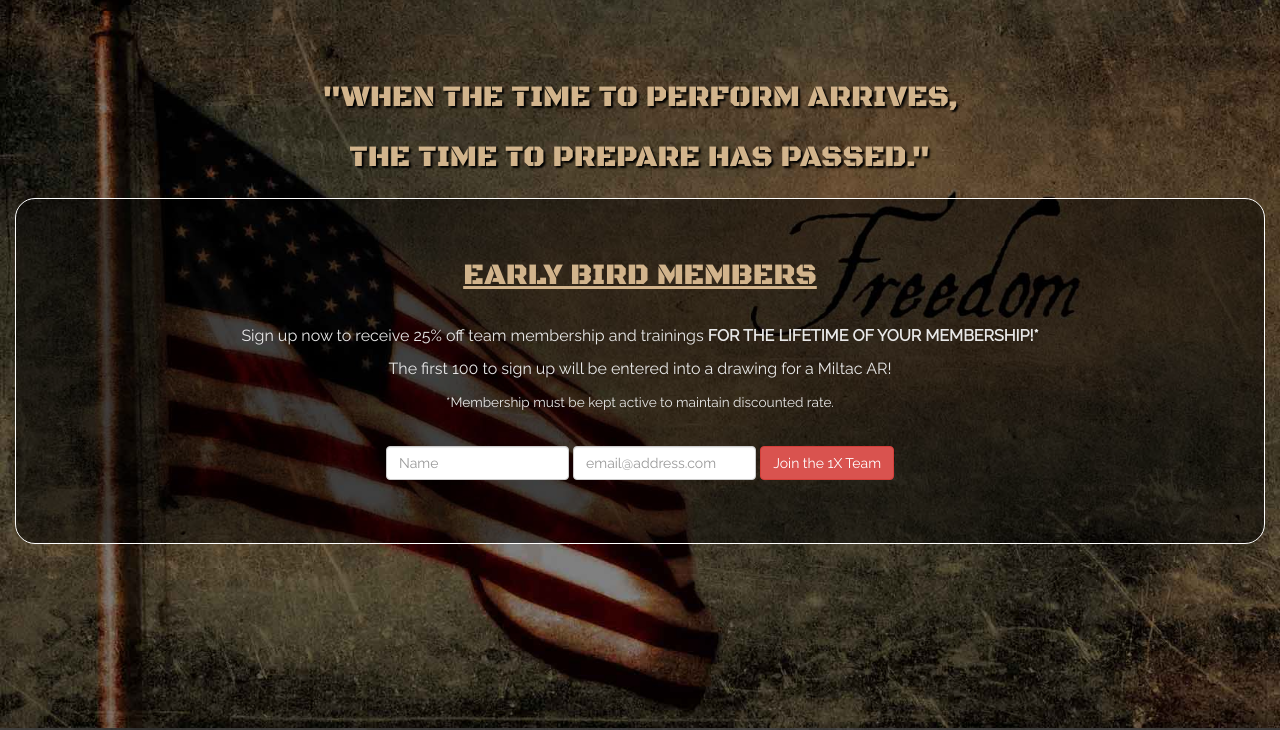
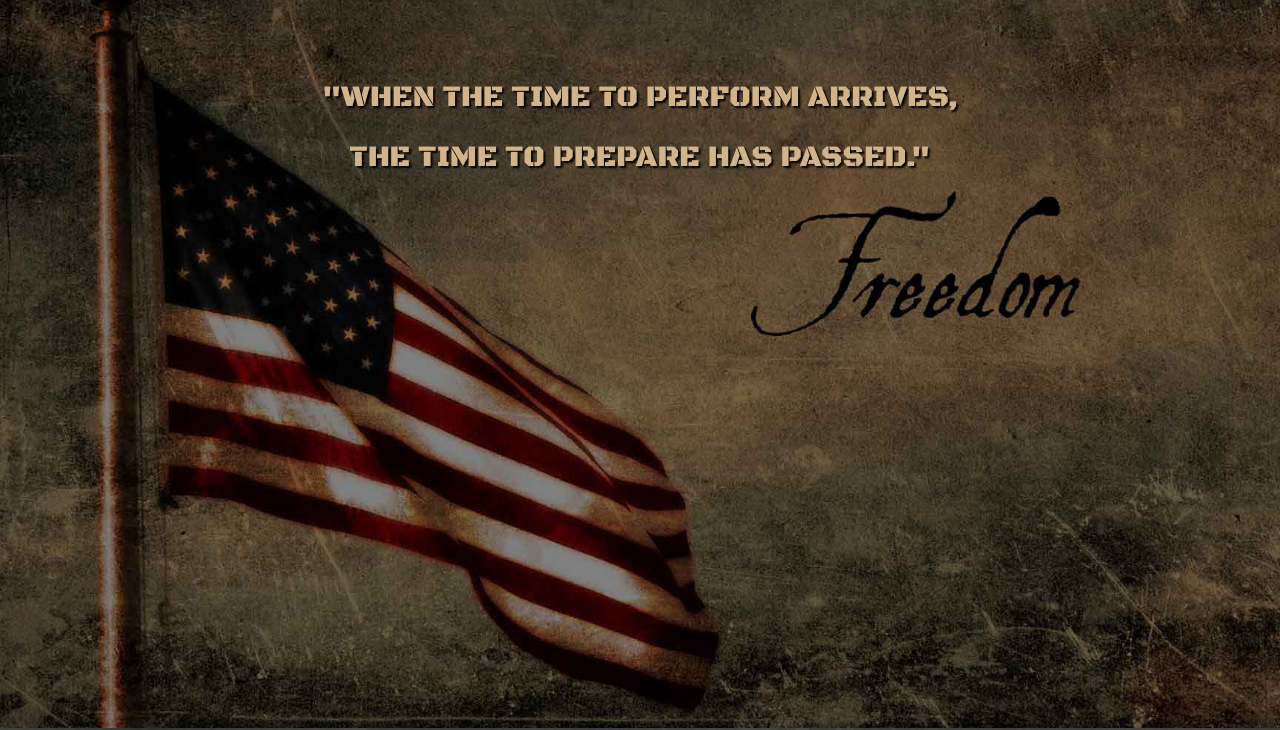
Before and after one commit to JDDudley/1x-landing, a plain HTML site: page index.html in a window 1280 px wide. Shown: the part 72-802 px from the top of the page. Drawn offline with nearby package versions, Linux system fonts and the light colour scheme.

Commit message:
deleted top signup

```diff
--- a/index.html
+++ b/index.html
@@ -41,21 +41,6 @@
         <div class="row section-top full-height" id="top">
             <div class="col-xs-12">
                 <h2 class="tagline-2">"When the time to perform arrives,<br>the time to prepare has passed."</h2>
-                <div class="signup-box">
-                    <h2 class="signup-header">EARLY BIRD MEMBERS</h2><br>
-                    <p>Sign up now to receive 25% off team membership and trainings <strong>FOR THE LIFETIME OF YOUR MEMBERSHIP!*</strong></p>
-                    <p>The first 100 to sign up will be entered into a drawing for a Miltac AR!</p>
-                    <p><small>*Membership must be kept active to maintain discounted rate.</small></p><br>
-                    <form class="form-inline">
-                        <div class="form-group">
-                            <!--<label for="signup-name"><strong>Name:</strong></label>-->
-                            <input type="text" class="form-control" id="signup-name" placeholder="Name">
-                            <!--<label for="email">Email:</label>-->
-                            <input type="signup-email" class="form-control" id="signup-email" placeholder="email@address.com">
-                            <button type="submit" class="btn btn-danger">Join the 1X Team</button>
-                        </div><br><br>
-                    </form>
-                </div>
             </div>
         </div>
         <div class="row section-mindset full-height" id="1x-mindset">
@@ -82,9 +67,9 @@
                     <p><small>*Membership must be kept active to maintain discounted rate.</small></p><br>
                     <form class="form-inline">
                         <div class="form-group">
-                            <label for="signup-name"><strong>Name:</strong></label>
+                            <!--<label for="signup-name"><strong>Name:</strong></label>-->
                             <input type="text" class="form-control" id="signup-name" placeholder="Name">
-                            <label for="email">Email:</label>
+                            <!--<label for="email">Email:</label>-->
                             <input type="signup-email" class="form-control" id="signup-email" placeholder="email@address.com">
                             <button type="submit" class="btn btn-danger">Join the 1X Team</button>
                         </div><br><br>
```
Also changed, not shown: backgrounds/camo-cloth.jpg (deleted).
